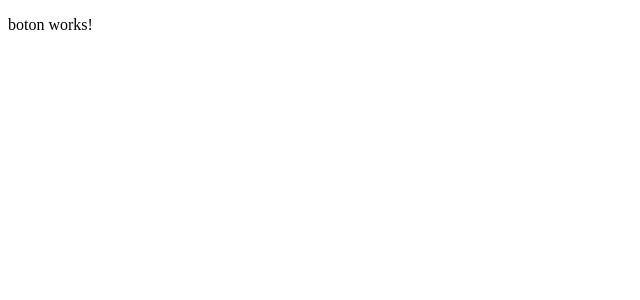
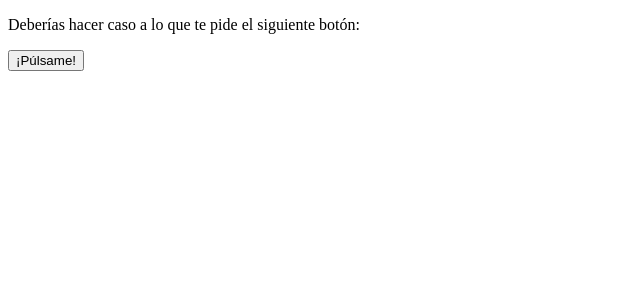
Before and after one commit to gerardoparrajc/componentes-angular, an Angular app: page / in a window 1280 px wide. Shown: the top 300 px of the page, without its empty margins (0-640 px from the left). Built offline with nearby package versions, Linux system fonts and the light colour scheme.

Commit message:
Implementado ejemplo de data-binding

```diff
--- a/src/app/app.component.html
+++ b/src/app/app.component.html
@@ -1 +1,3 @@
-<app-boton></app-boton>
+<p>{{descripcion}}</p>
+
+<app-boton [texto]="textoBoton" (click)="mostrarAlerta()"></app-boton>
--- a/src/app/app.component.ts
+++ b/src/app/app.component.ts
@@ -6,5 +6,10 @@ import { Component } from '@angular/core';
   styleUrls: ['./app.component.scss']
 })
 export class AppComponent {
-  title = 'componentes';
+  textoBoton: string = '¡Púlsame!';
+  descripcion: string = 'Deberías hacer caso a lo que te pide el siguiente botón:';
+
+  mostrarAlerta() {
+    alert('Botón pulsado');
+  }
 }
--- a/src/app/boton/boton.component.html
+++ b/src/app/boton/boton.component.html
@@ -1 +1 @@
-<p>boton works!</p>
+<button type="button">{{texto}}</button>
--- a/src/app/boton/boton.component.ts
+++ b/src/app/boton/boton.component.ts
@@ -1,4 +1,4 @@
-import { Component } from '@angular/core';
+import { Component, Input } from '@angular/core';
 
 @Component({
   selector: 'app-boton',
@@ -6,5 +6,5 @@ import { Component } from '@angular/core';
   styleUrls: ['./boton.component.scss']
 })
 export class BotonComponent {
-
+  @Input() texto: string = '';
 }
```
Also changed, not shown: 1 other file (tests, documents, lock files or other folders).
